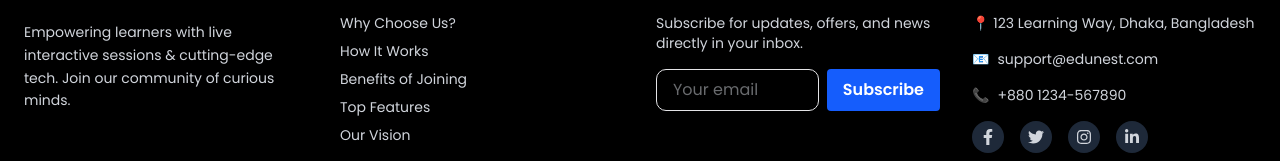
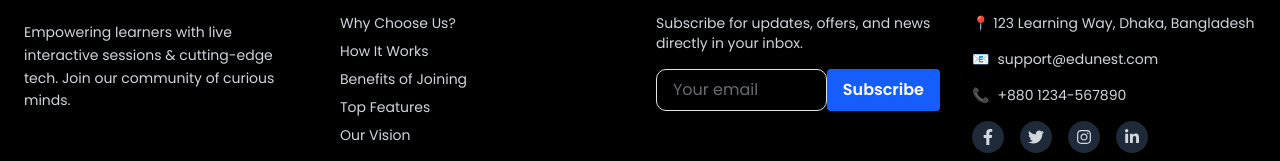
Before and after one commit to kader009/study-platform-frontend, a Next.js app: page /session in a window 1280 px wide. Shown: the part 447-608 px from the top of the page. Built offline with nearby package versions, Linux system fonts and the light colour scheme; no server answers.

Commit message:
footer input field update

```diff
--- a/src/components/Footer.tsx
+++ b/src/components/Footer.tsx
@@ -46,7 +46,7 @@ function Footer() {
           <p className="text-sm">
             Subscribe for updates, offers, and news directly in your inbox.
           </p>
-          <form className="flex flex-col sm:flex-row gap-2">
+          <form className="flex flex-col sm:flex-row">
             <input
               type="email"
               placeholder="Your email"
```
